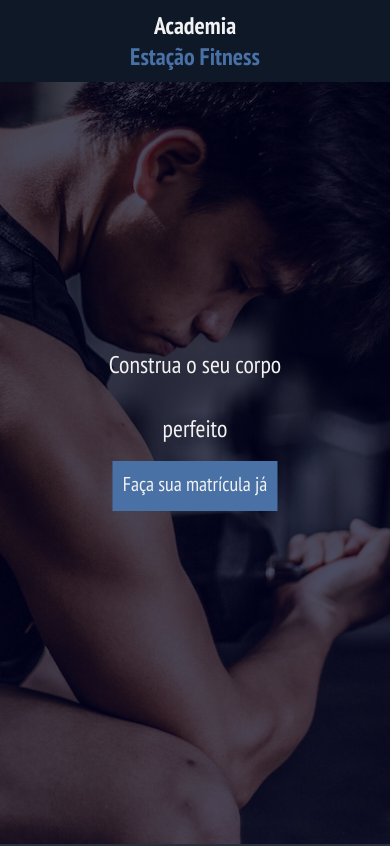
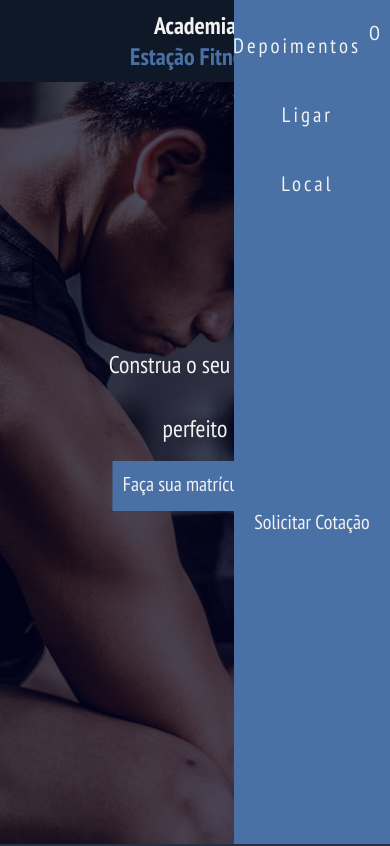
Before and after one commit to jotapeRP/Acad, a React (Create React App) app: page / in a window 390 px wide. Shown: the top 846 px of the page. Built offline with nearby package versions, Linux system fonts and the light colour scheme; some icons are missing.

Commit message:
Att inicio da navbar mobile

```diff
--- a/src/App.css
+++ b/src/App.css
@@ -44,6 +44,10 @@ nav {
   font-size: 2em;
   text-align: center;
   cursor: pointer;
+}
+
+.nav-btn {
+  display: none;
 }
 
 nav ul {
@@ -208,6 +212,7 @@ span {
 }
 
 .leaflet-container {
+  z-index: 1;
   margin: auto;
   height: 50vh;
   width: 100%;
@@ -245,8 +250,44 @@ span {
   .navbar {
     background-color: var(--escuro);
   }
+
   .navbar nav {
+    z-index: 2;
+    flex-direction: column;
+    position: fixed;
+    top: 0;
+    right: 0;
+    height: 100%;
+    width: 40%;
+    align-items: center;
+    justify-content: center;
+    background-color: var(--blue);
+    transition: 1s;
+    transform: none;
+  }
+
+  .responsive_nav {
     display: none;
+    transition: 1s;
+    transform: translateX(-100vw);
+  }
+
+  nav ul {
+    flex-direction: column;
+    align-items: center;
+    justify-content: center;
+    gap: 1.5em;
+  }
+
+  .nav-btn {
+    z-index: 3;
+    position: absolute;
+    display: flex;
+    right: 0;
+    background-color: transparent;
+  }
+  .nav-btn:hover {
+    border: none;
   }
 
   .navbar h2 {
--- a/src/components/Navbar.js
+++ b/src/components/Navbar.js
@@ -1,7 +1,12 @@
-import React from "react";
+import React, { useRef } from "react";
 import { FaRegCommentDots, FaPhoneFlip, FaLocationDot } from "react-icons/fa6";
 
 const Navbar = () => {
+  const navRef = useRef();
+
+  const showNavbar = () => {
+    navRef.current.classList.toggle("responsive_nav");
+  };
   return (
     <div className="navbar">
       <h2>
@@ -9,7 +14,7 @@ const Navbar = () => {
         <br />
         <span>Estação Fitness</span>
       </h2>
-      <nav>
+      <nav ref={navRef}>
         <ul>
           <li>
             <p>
@@ -32,6 +37,9 @@ const Navbar = () => {
         </ul>
         <button>Solicitar Cotação</button>
       </nav>
+      <button className="nav-btn" onClick={showNavbar}>
+        O
+      </button>
     </div>
   );
 };
```
